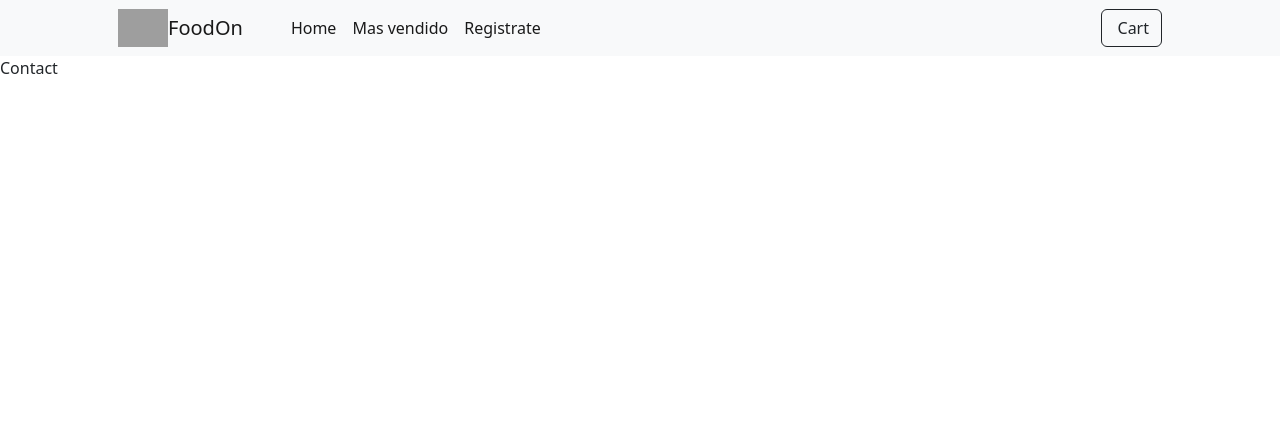
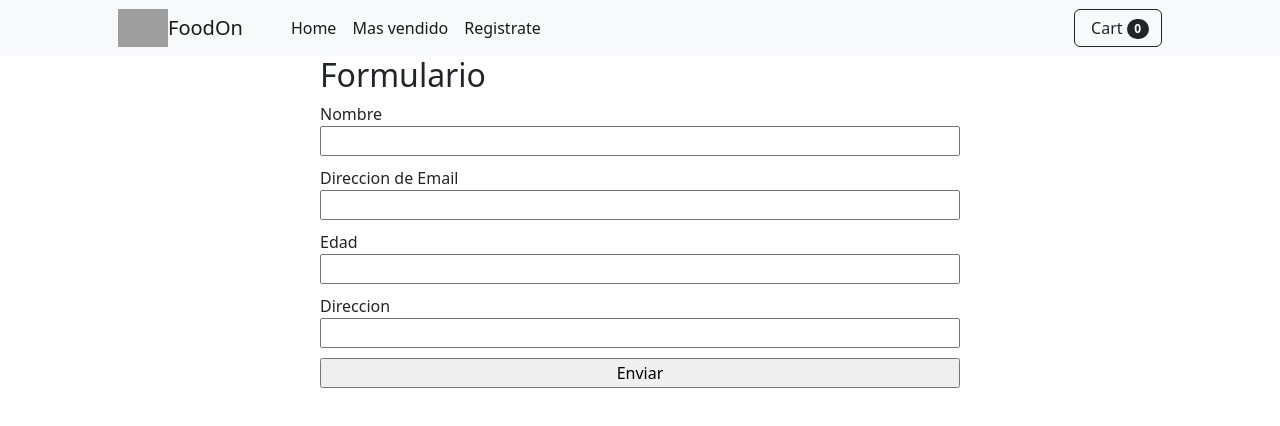
Before and after one commit to CelesteFernandezTomasincig/FoodOn, a React (Create React App) app: page /contact in a window 1280 px wide. Shown: the top 426 px of the page. Built offline with nearby package versions, Linux system fonts and the light colour scheme; grey boxes are pictures that could not be loaded.

Commit message:
Entrega Final

```diff
--- a/package.json
+++ b/package.json
@@ -7,6 +7,7 @@
     "@emotion/react": "^11.10.5",
     "@emotion/styled": "^11.10.5",
     "@mui/material": "^5.11.9",
+    "@reduxjs/toolkit": "^1.9.3",
     "@testing-library/jest-dom": "^5.16.5",
     "@testing-library/react": "^13.4.0",
     "@testing-library/user-event": "^13.5.0",
@@ -16,6 +17,8 @@
     "react": "^18.2.0",
     "react-bootstrap": "^2.7.0",
     "react-dom": "^18.2.0",
+    "react-hook-form": "^7.43.5",
+    "react-redux": "^8.0.5",
     "react-router-dom": "^6.8.1",
     "react-scripts": "5.0.1",
     "react-switch": "^7.0.0",
--- a/public/json/data.json
+++ b/public/json/data.json
@@ -60,6 +60,7 @@
     "name": "Hamburguesa Bacone",
     "precio": 1999,
     "descripcion": "dolorem eum magni eos aperiam quia",
-    "img": "https://encrypted-tbn0.gstatic.com/images?q=tbn:ANd9GcTs3bdsc4tFKRD01loRdWN6Pi1M-uXq95DyOQ&usqp=CAU"
+    "img": "https://encrypted-tbn0.gstatic.com/images?q=tbn:ANd9GcTs3bdsc4tFKRD01loRdWN6Pi1M-uXq95DyOQ&usqp=CAU",
+    "masVendido": "True"
   }
 ]
--- a/src/App.js
+++ b/src/App.js
@@ -22,7 +22,7 @@ function App() {
        <Route  path="/" element={<Home/> } />
         <Route path="/masVendido" element={<MasVendidos/>} />
         <Route path="/contact" element={<Contact/>} />
-        <Route path="/detail/:id" element={<ComidaDetail/>} />s
+        <Route path="/detail/:id" element={<ComidaDetail/>} />
       </Routes>
     </Router>
   );
--- a/src/Components/ComidaList/ComidaList.js
+++ b/src/Components/ComidaList/ComidaList.js
@@ -1,14 +1,18 @@
-import React, {useEffect, useState} from 'react';
+import React, {useContext, useEffect, useState} from 'react';
 import ComidaCard from "../ComidaCard/ComidaCard";
 import {Link} from "react-router-dom";
 import axios from 'axios';
+
 
 
     const ComidaList = () => {
       const [comida, setComida] = useState([]);
       useEffect(() => {
         axios('./json/data.json').then((res) => setComida(res.data));
+
+
       }, []);
+
 
     return(
     <div>
--- a/src/Components/NavBar.js
+++ b/src/Components/NavBar.js
@@ -1,12 +1,10 @@
 /*import {navbar, navbarDropdown} from "react-bootstrap";*/
 import { Link } from 'react-router-dom';
 import CartWIdget from './CartWIdget';
-import { useContext } from 'react';
-import { ItemsContext } from '../context/ItemsContext';
 
 
 const NavBar = () => {
-    const {comida, setComida} = useContext(ItemsContext)
+
     return (
         <nav class="navbar navbar-expand-lg navbar-light bg-light">
             <div class="container px-4 px-lg-5">
@@ -23,7 +21,7 @@ const NavBar = () => {
                         <button class="btn btn-outline-dark" type="submit" >
                             <i class="bi-cart-fill me-1"></i>
                             Cart
-                            <span class="badge bg-dark text-white ms-1 rounded-pill">{comida.lenght}</span>
+                            <span class="badge bg-dark text-white ms-1 rounded-pill">0</span>
                         </button>
                     </form>
                 </div>
--- a/src/pages/contacto/Contact.js
+++ b/src/pages/contacto/Contact.js
@@ -1,9 +1,44 @@
-import React from 'react'
+import React, { useState } from "react";
+import { useForm } from "react-hook-form";
 
 const Contact = () => {
+  const { register, formState: { errors }, handleSubmit, reset } = useForm();
+  const [isSubmitted, setIsSubmitted] = useState(false);
+
+  const onSubmit = (data) => {
+    console.log(data);
+    setIsSubmitted(true);
+    reset();
+  };
+
   return (
-    <div>Contact</div>
+    <div style={{ width: '50%', margin: 'auto' }}>
+      <h2>Formulario</h2>
+      {isSubmitted && <p>Sus datos se han enviado correctamente.</p>}
+      <form style={{ display: 'flex', flexDirection: 'column', justifyContent: 'center' }} onSubmit={handleSubmit(onSubmit)}>
+         <div style={{ marginBottom: '10px' }}>
+            <label>Nombre</label>
+            <input type="text"  {...register('nombre', {required: true})} style={{ width: '100%' }} />
+            {errors.nombre?.type === 'required' && <p>El campo es requerido</p>}
+         </div>
+         <div style={{ marginBottom: '10px' }}>
+            <label>Direccion de Email</label>
+            <input type="text" {...register('email', {pattern: /^[^\s@]+@[^\s@]+\.[^\s@]+$/i })} style={{ width: '100%' }} />
+            {errors.email?.type === 'pattern' && <p>El formato del email es incorrecto</p>}
+         </div>
+         <div style={{ marginBottom: '10px' }}>
+            <label>Edad</label>
+            <input type="text" {...register('edad', {required: true})} style={{ width: '100%' }} />
+            {errors.edad?.type === 'required' && <p>El campo es requerido</p>}
+         </div>
+         <div style={{ marginBottom: '10px' }}>
+            <label>Direccion</label>
+            <input type="text" {...register('direccion')} style={{ width: '100%' }} />
+         </div>
+         <input type="submit" value="Enviar" style={{ width: '100%' }}></input>
+      </form>
+    </div>
   )
 }
 
-export default Contact
+export default Contact;
--- a/src/pages/masVendidos/MasVendidos.js
+++ b/src/pages/masVendidos/MasVendidos.js
@@ -1,8 +1,9 @@
 import React from 'react'
 
-const MasVendidos = () => {
+
+function MasVendidos() {
   return (
-    <div>MasVendidos</div>
+    <div>mas vendido</div>
   )
 }
 
```
Also changed, not shown: 1 other file (tests, documents, lock files or other folders).
